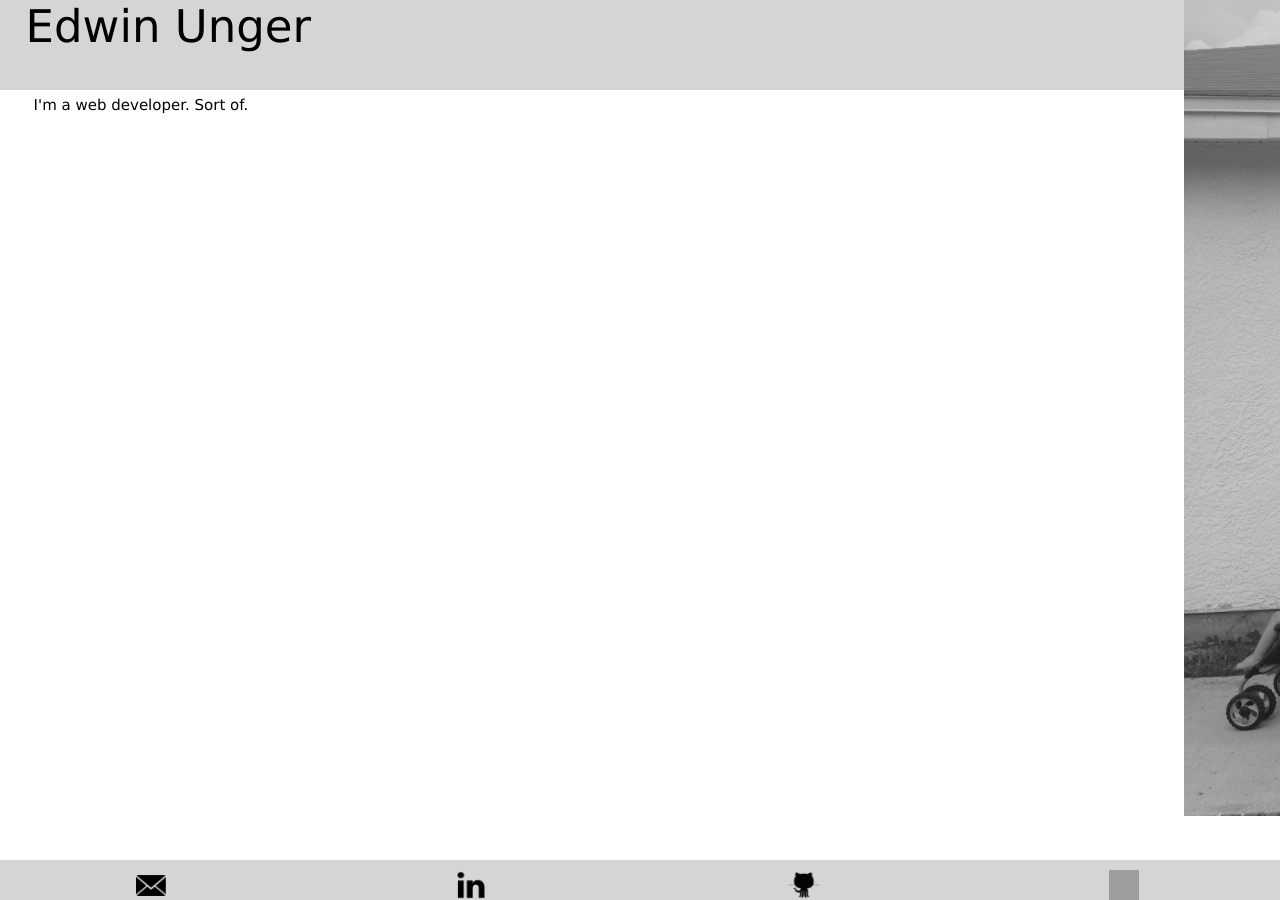
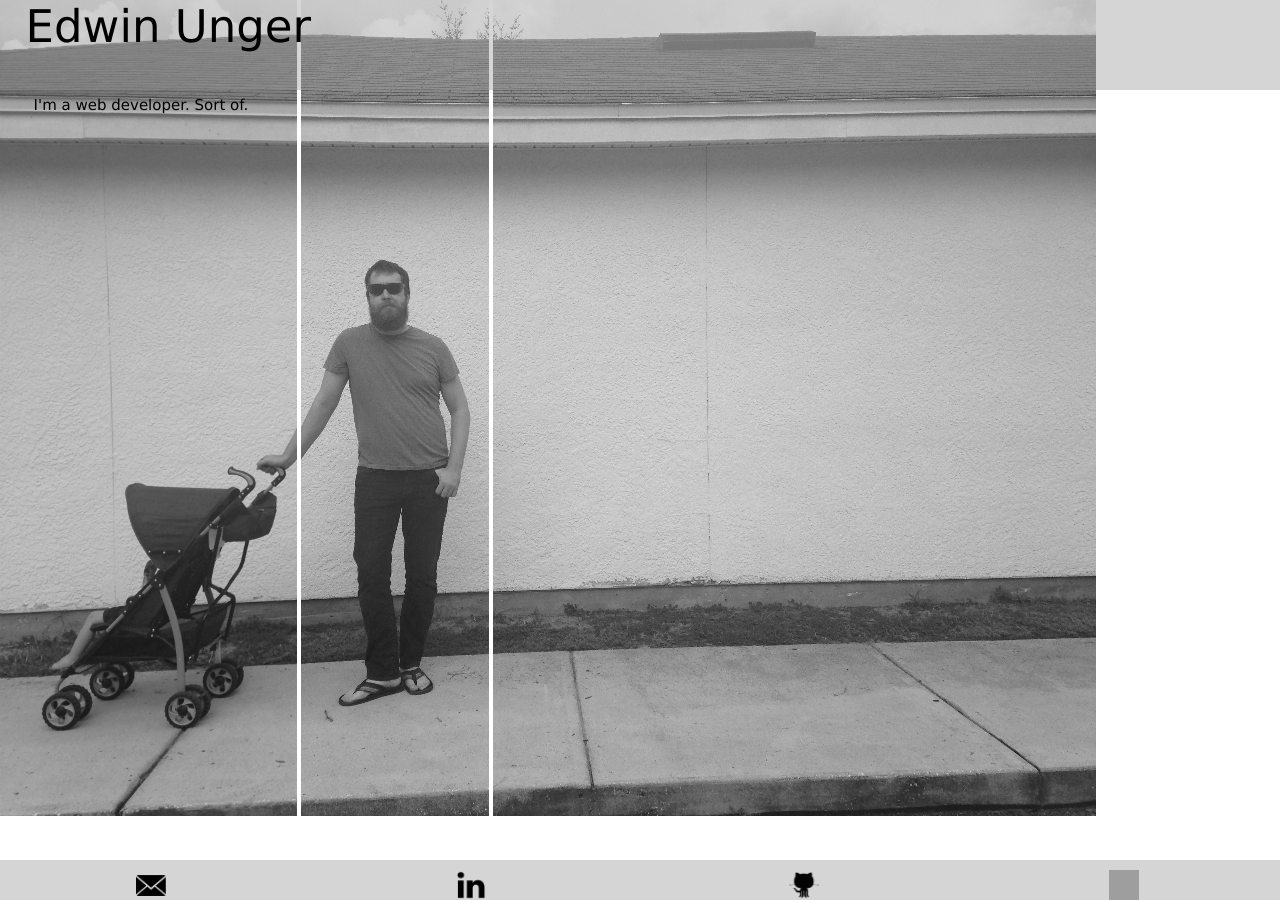
Before and after one commit to edwinunger/edwinunger.github.io, a Jekyll site: the page index.html, which Jekyll copies as it is, in a window 1280 px wide. Built offline with Jekyll 4.4.1, drawn with Linux system fonts in a browser that asks for light colours; grey boxes are pictures that could not be loaded.

Commit message:
image adjust

```diff
--- a/stylesheets/default.css
+++ b/stylesheets/default.css
@@ -37,8 +37,7 @@
   height: auto;
   position: fixed;
   top: 0%;
-  left: 50%;
-  margin-left: 544px;
+  left: 0%;
   z-index: -1;
 }
 
```
